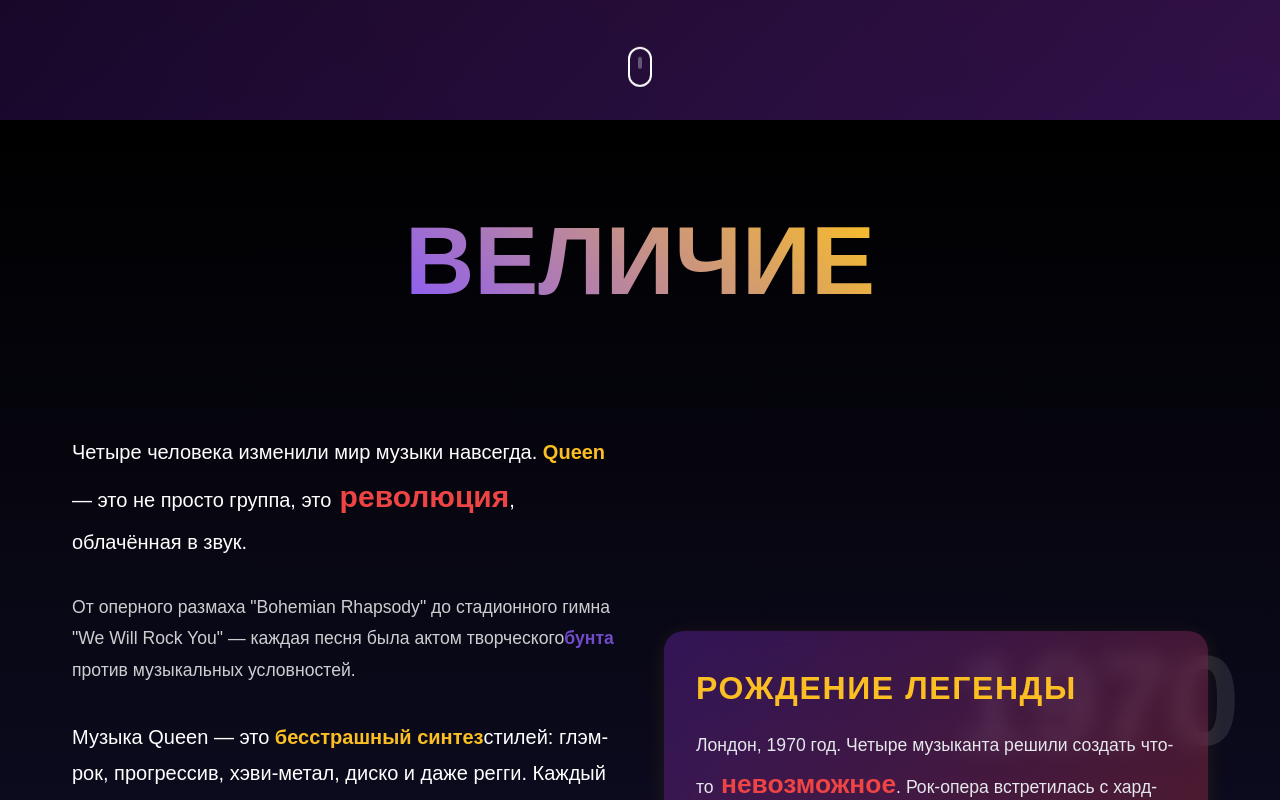
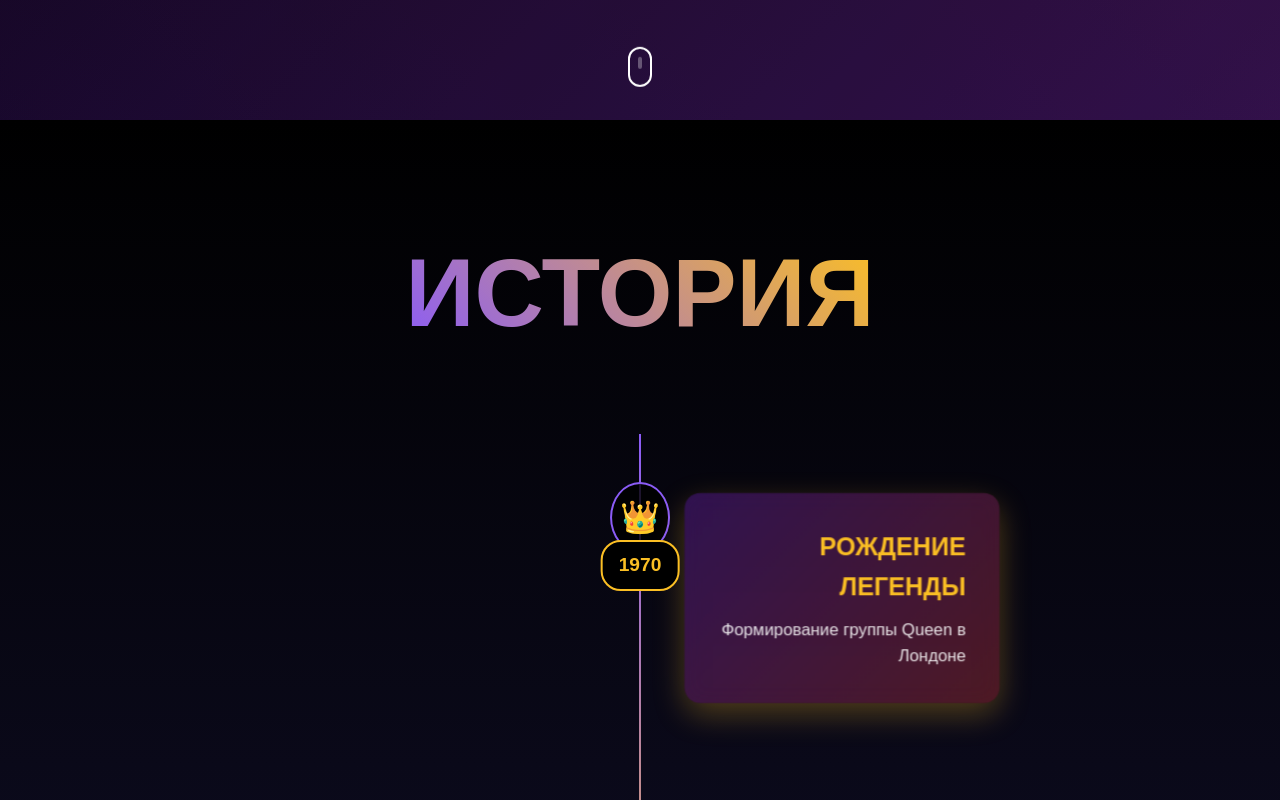
Before and after one commit to docup1/Queen, a React (Create React App) app: page / in a window 1280 px wide. Shown: the part 680-1480 px from the top of the page. Built offline with nearby package versions, Linux system fonts and the light colour scheme.

Commit message:
first commit

```diff
--- a/src/App.js
+++ b/src/App.js
@@ -59,14 +59,14 @@
         />
 
         <Header mousePosition={mousePosition} />
-
+          <TimelineSection />
         <AboutSection />
         <AchievementsSection/>
         <SongsSection
             songs={songsData}
             onSongClick={handleSongClick}
         />
-          <TimelineSection />
+
         <LegacySection />
 
         <Footer />
```
